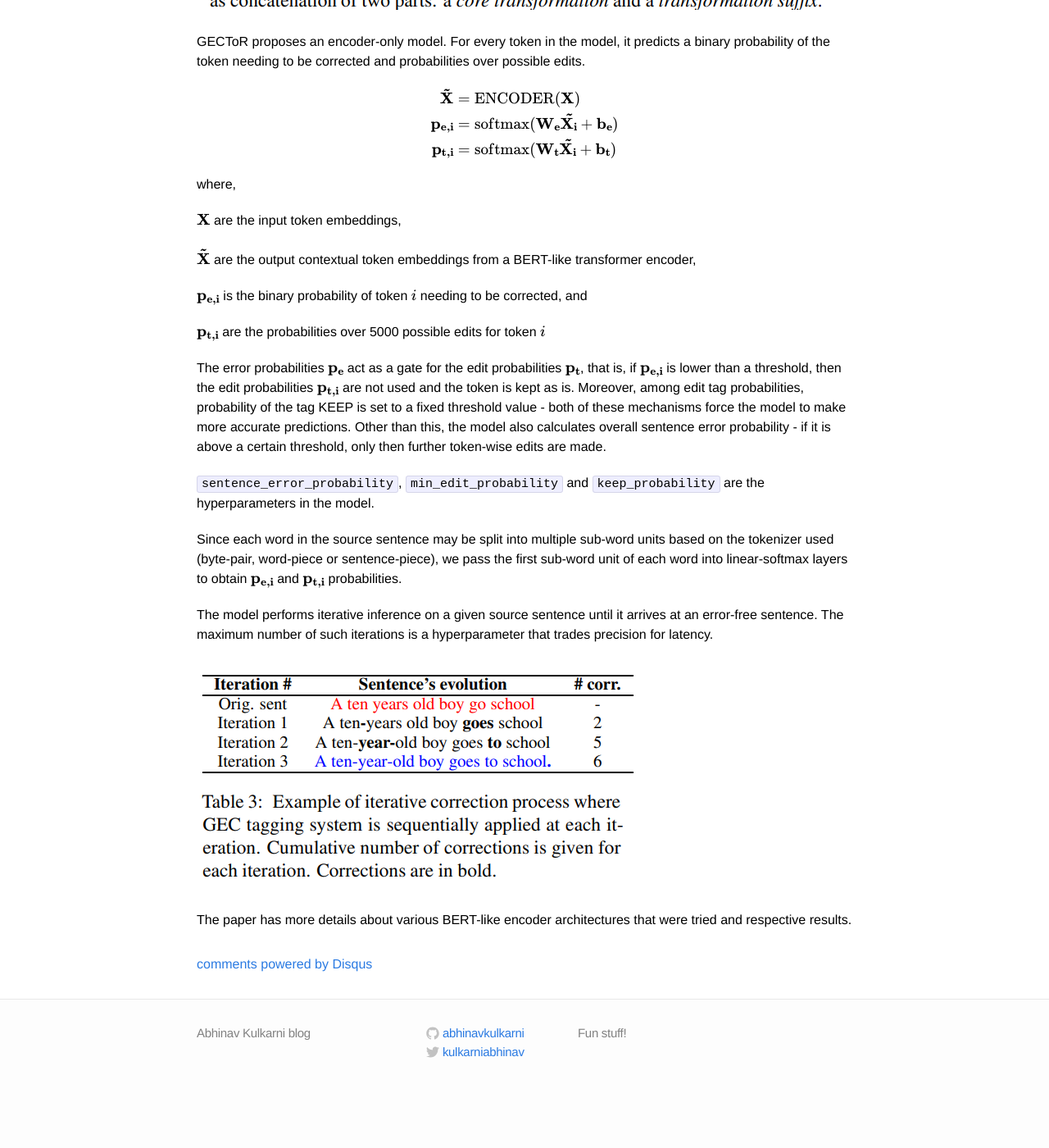
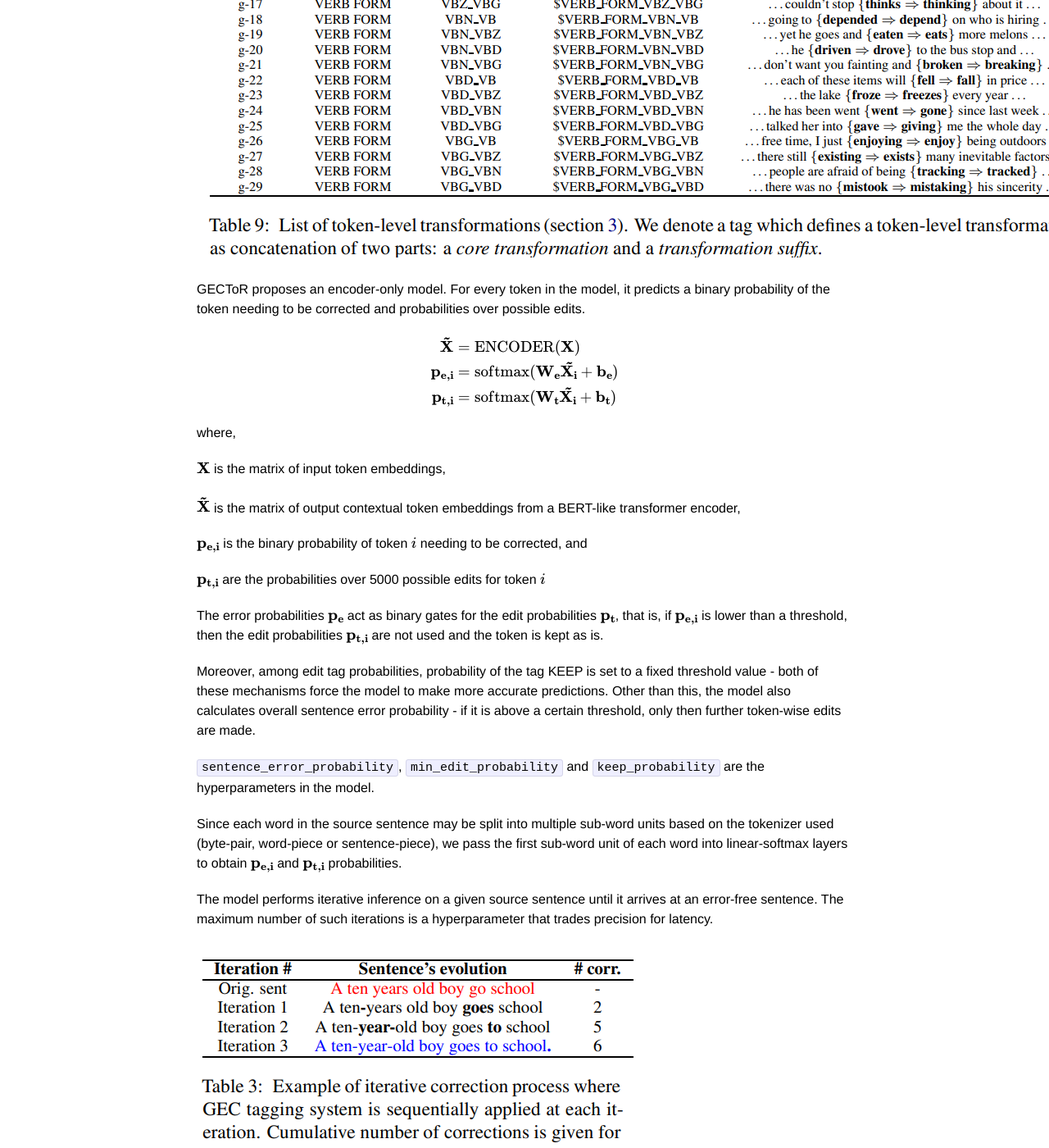
Before and after one commit to abhinavkulkarni/abhinavkulkarni.github.io, a Jekyll site: the page built from _posts/2022-12-07-GEC-by-Grammarly.md, in a window 1280 px wide and 1400 px high, scrolled down 2796 px. Shown: the whole window at 82% size. Built offline with Jekyll 4.4.1, drawn with Linux system fonts in a browser that asks for light colours; formulas are drawn with MathJax 3; comment, search, counter and statistics services are not loaded; before the commit the page ends 4135 px from its top, so only the background shows below that; some of the changed text lies outside the part shown.

````diff
--- a/_posts/2022-12-07-GEC-by-Grammarly.md
+++ b/_posts/2022-12-07-GEC-by-Grammarly.md
@@ -21,6 +21,8 @@ GEC Task
 
     The noun number error _networks_ needs to be corrected (network → networks). This necessitates the correction of a subject-verb agreement error (plays → play).
 
+<br>
+
 2. As an another example, consider the following sentence:
 
     ```
@@ -32,7 +34,7 @@ GEC Task
 
 GEC Performance Evaluation
 -----
-The performance is measured by how well the two sets **g** and **e** match, in the form of recall **R**, precision **P**, and **F0.5** measure, where **g** set of gold-standard edits and **e** is the set of system edits.
+The performance is measured by how well the two sets **g** and **e** match, in the form of recall **R**, precision **P**, and **F0.5** measure, where **g** is the set of gold-standard edits and **e** is the set of system edits.
 
 For example, consider the following sentence:
 
@@ -80,9 +84,19 @@ or token-dependent such as
 REPLACE(t) (replace the current token with a with token t),
 
 APPEND(t) (append the current token with token t),
+```
 
+The transformational edit tags transform the current token into a modified token. For example,
+
+```
 VERB FORM (VB → VBD) (change the verb form from VB to VBD)
 for e.g. play → played
+
+CASE (CAPITAL) (capitalize the current token)
+for e.g. internet → Internet
+
+NOUN NUMBER (SINGULAR) (change the noun number from singular to plural)
+for e.g. citizen → citizens
 ```
 
 Following figure from the appendix section of the paper shows the edit tags:
@@ -101,15 +115,17 @@ $$
 
 where,
 
- $\mathbf{X}$ are the input token embeddings,
+ $\mathbf{X}$ is the matrix of input token embeddings,
 
-$\mathbf{\tilde{X}}$ are the output contextual token embeddings from a BERT-like transformer encoder,
+$\mathbf{\tilde{X}}$ is the matrix of output contextual token embeddings from a BERT-like transformer encoder,
 
 $\mathbf{p_{e,i}}$ is the binary probability of token $i$ needing to be corrected, and
 
 $\mathbf{p_{t,i}}$ are the probabilities over 5000 possible edits for token $i$
 
-The error probabilities $\mathbf{p_e}$ act as a gate for the edit probabilities $\mathbf{p_t}$, that is, if $\mathbf{p_{e,i}}$ is lower than a threshold, then the edit probabilities $\mathbf{p_{t,i}}$ are not used and the token is kept as is. Moreover, among edit tag probabilities, probability of the tag KEEP is set to a fixed threshold value - both of these mechanisms force the model to make more accurate predictions. Other than this, the model also calculates overall sentence error probability - if it is above a certain threshold, only then further token-wise edits are made.
+The error probabilities $\mathbf{p_e}$ act as binary gates for the edit probabilities $\mathbf{p_t}$, that is, if $\mathbf{p_{e,i}}$ is lower than a threshold, then the edit probabilities $\mathbf{p_{t,i}}$ are not used and the token is kept as is.
+
+Moreover, among edit tag probabilities, probability of the tag KEEP is set to a fixed threshold value - both of these mechanisms force the model to make more accurate predictions. Other than this, the model also calculates overall sentence error probability - if it is above a certain threshold, only then further token-wise edits are made.
 
 `sentence_error_probability`, `min_edit_probability` and `keep_probability` are the hyperparameters in the model.
 
````
Also changed, not shown: other parts of _posts/2022-12-07-GEC-by-Grammarly.md (+4 -2 lines).
